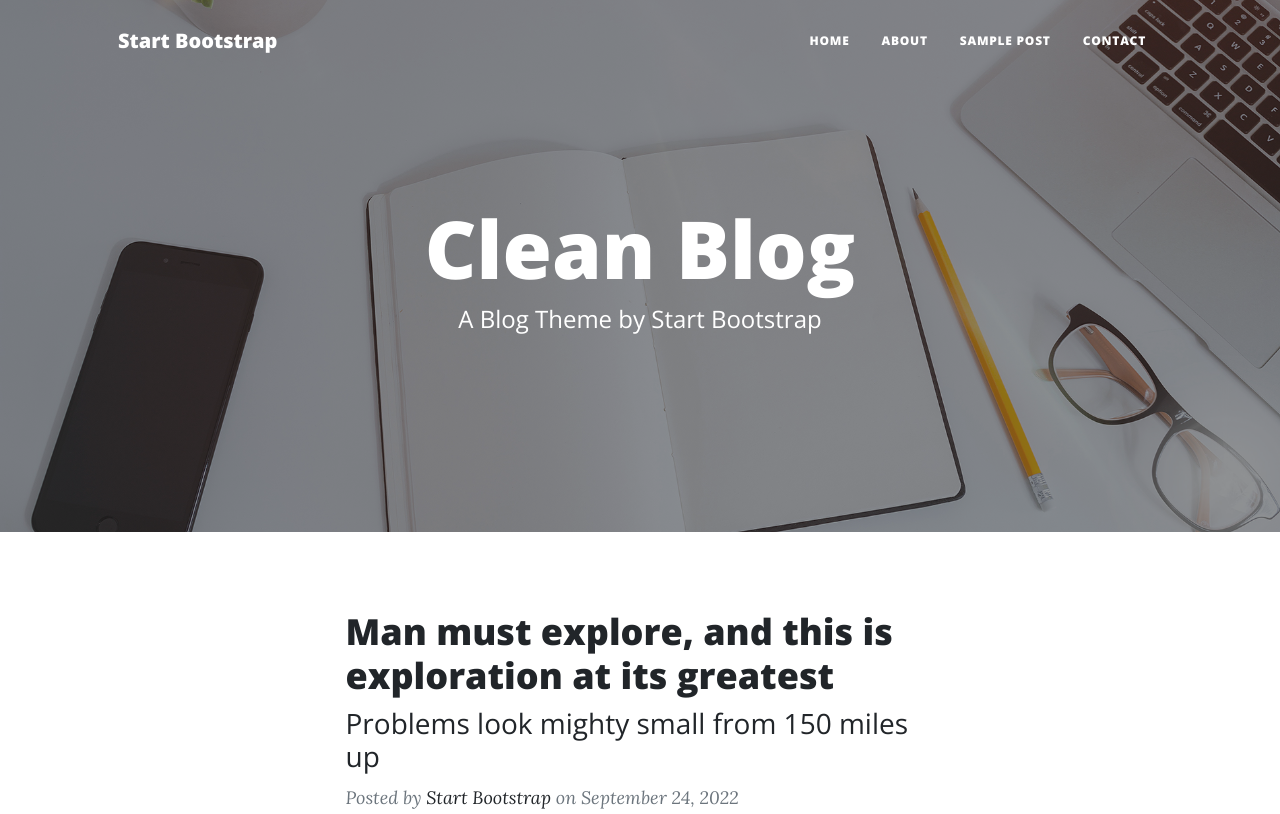
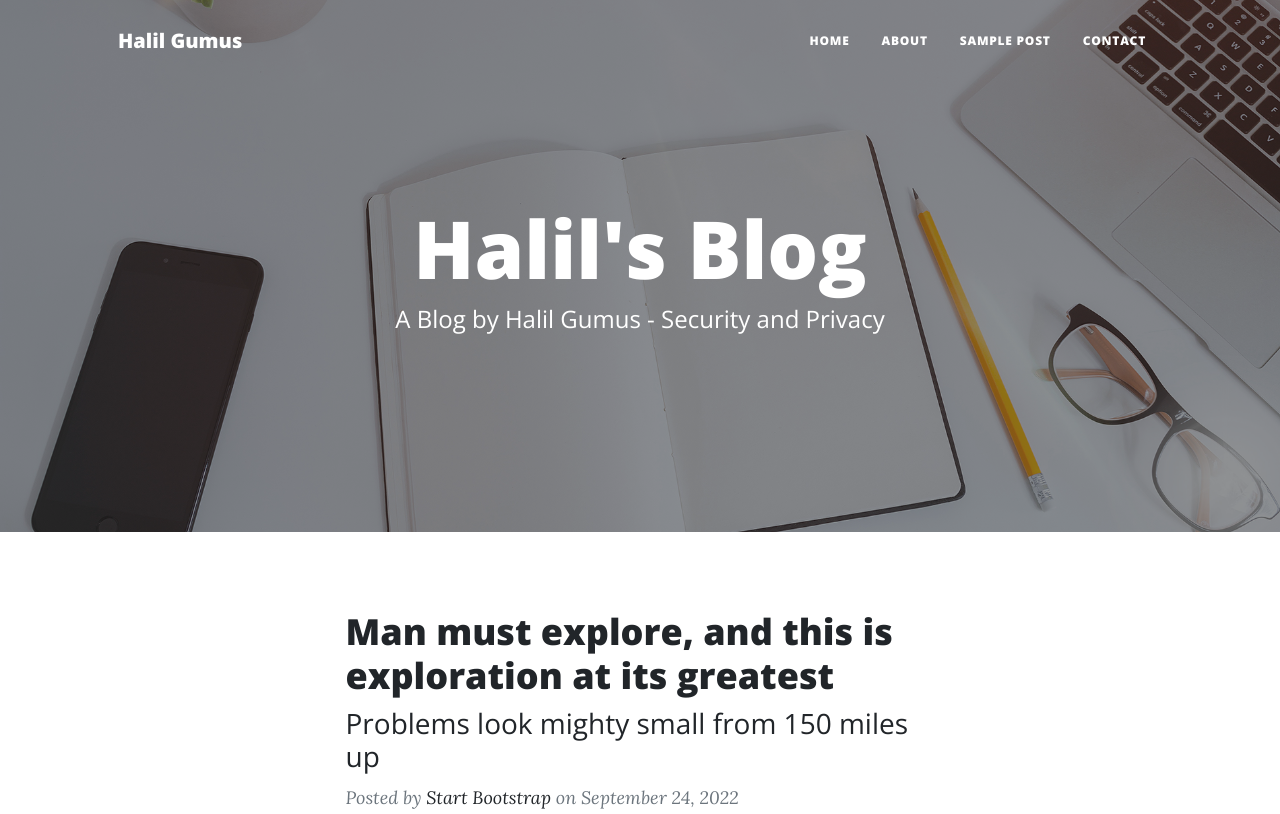
Before and after one commit to higumus/higumus.github.io, a plain HTML site: page index.html in a window 1280 px wide. Shown: the top 814 px of the page. Drawn offline with nearby package versions, Linux system fonts and the light colour scheme.

Commit message:
First change

```diff
--- a/index.html
+++ b/index.html
@@ -19,7 +19,7 @@
         <!-- Navigation-->
         <nav class="navbar navbar-expand-lg navbar-light" id="mainNav">
             <div class="container px-4 px-lg-5">
-                <a class="navbar-brand" href="index.html">Start Bootstrap</a>
+                <a class="navbar-brand" href="index.html">Halil Gumus</a>
                 <button class="navbar-toggler" type="button" data-bs-toggle="collapse" data-bs-target="#navbarResponsive" aria-controls="navbarResponsive" aria-expanded="false" aria-label="Toggle navigation">
                     Menu
                     <i class="fas fa-bars"></i>
@@ -40,8 +40,8 @@
                 <div class="row gx-4 gx-lg-5 justify-content-center">
                     <div class="col-md-10 col-lg-8 col-xl-7">
                         <div class="site-heading">
-                            <h1>Clean Blog</h1>
-                            <span class="subheading">A Blog Theme by Start Bootstrap</span>
+                            <h1>Halil's Blog</h1>
+                            <span class="subheading">A Blog by Halil Gumus - Security and Privacy</span>
                         </div>
                     </div>
                 </div>
```
